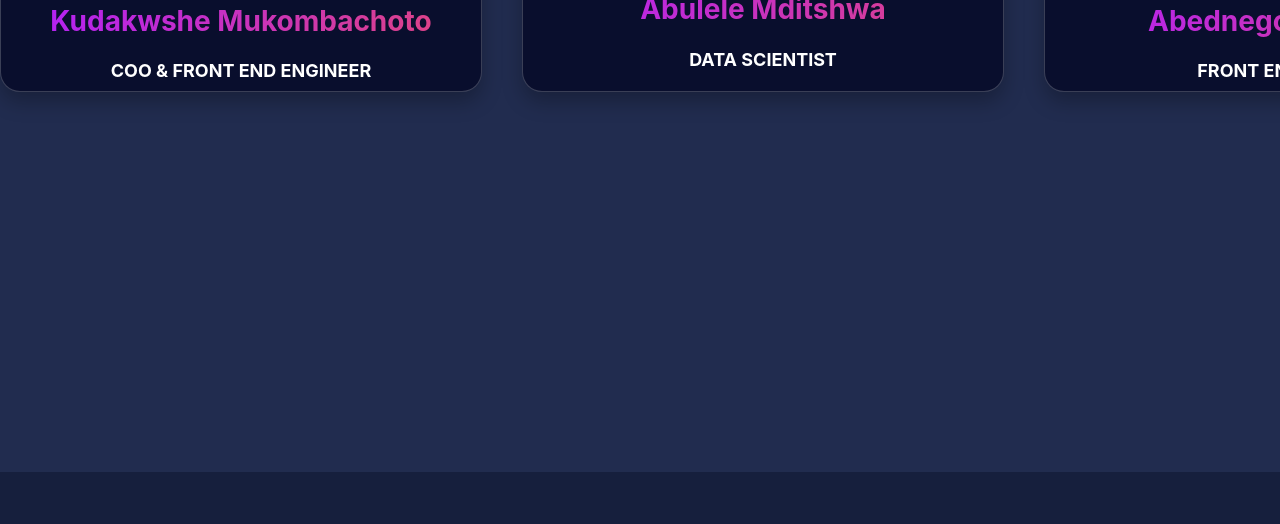
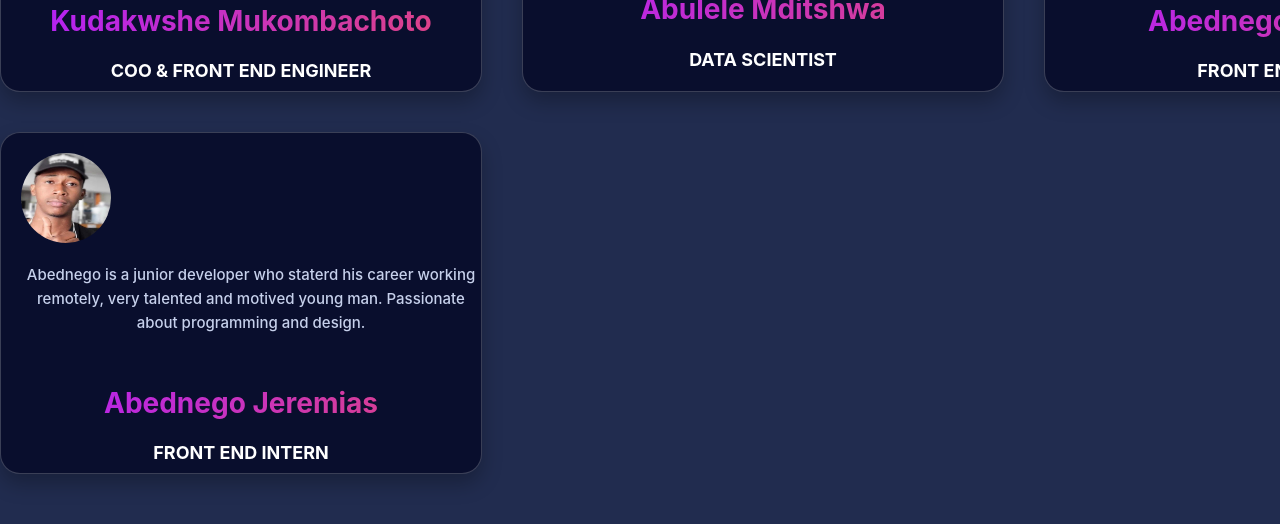
Before and after one commit to euricocatumbela/ejctechnology, a React (Create React App) app: page /team in a window 1280 px wide. Shown: the part 960-1484 px from the top of the page. Built offline with nearby package versions, Linux system fonts and the light colour scheme; no server answers.

Commit message:
my files now

```diff
--- a/src/Components/Home.jsx
+++ b/src/Components/Home.jsx
@@ -4,7 +4,7 @@ import Card from "./Card";
 import Section from "./Section";
 import Waves from "./Waves";
 import Footer from "./Footer";
-import { Link } from "react-router-dom";
+// import { Link } from "react-router-dom";
 
 function Home(props) {
   var d = new Date();
--- a/src/Components/Static.js
+++ b/src/Components/Static.js
@@ -34,7 +34,7 @@ const contacts = [
   },
 
   {
-    id: 4,
+    id: 5,
     image: "./images/Abulele.jpeg",
     bio:
       "Abulele is junior data scientist, passionate about data science and the internet of things. Love to grow and learn new things.",
@@ -43,7 +43,16 @@ const contacts = [
   },
 
   {
-    id: 4,
+    id: 6,
+    image: "./images/Nelgo.jpeg",
+    bio:
+      "Abednego is a junior developer who staterd his career working remotely, very talented and motived young man. Passionate about programming and design.",
+    name: "Abednego Jeremias",
+    title: "Front End Intern",
+  },
+
+  {
+    id: 7,
     image: "./images/Nelgo.jpeg",
     bio:
       "Abednego is a junior developer who staterd his career working remotely, very talented and motived young man. Passionate about programming and design.",
```
